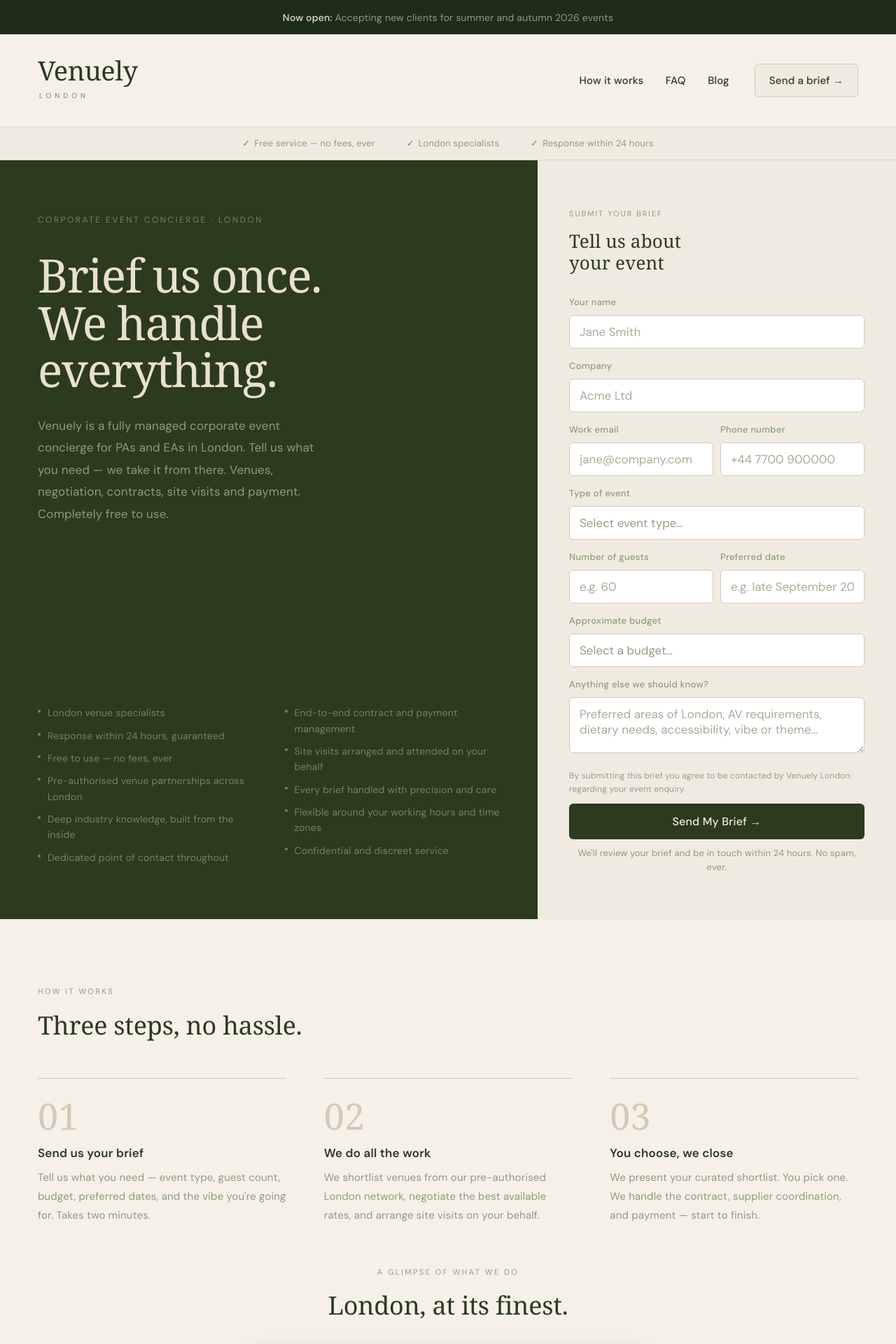
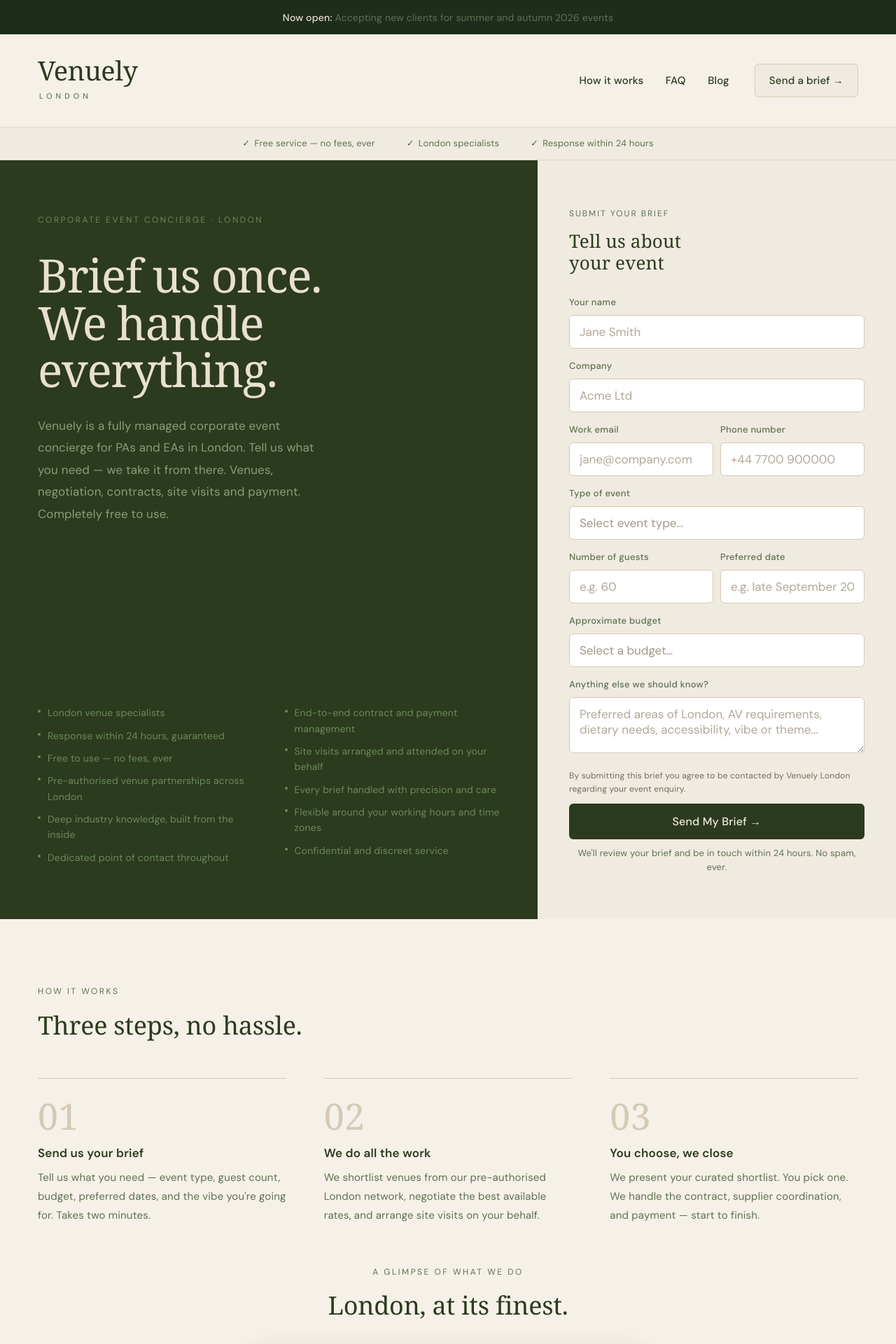
Before and after one commit to venuelylondon/Venuely, a React (Vite) app: page / in a window 1280 px wide. Shown: the top 1920 px of the page at 70% size. Built offline with nearby package versions, Linux system fonts and the light colour scheme; grey boxes are pictures that could not be loaded.

Commit message:
Improve text contrast on light backgrounds and bump smallest sizes

```diff
--- a/src/BlogPage.jsx
+++ b/src/BlogPage.jsx
@@ -167,7 +167,7 @@
             onMouseEnter={e => e.currentTarget.style.boxShadow = '0 4px 20px rgba(0,0,0,0.08)'}
             onMouseLeave={e => e.currentTarget.style.boxShadow = 'none'}
           >
-            <div style={{ display: 'flex', gap: 12, marginBottom: '0.75rem', color: '#9CA3AF', fontSize: 14 }}>
+            <div style={{ display: 'flex', gap: 12, marginBottom: '0.75rem', color: '#6B7280', fontSize: 14 }}>
               <span>{post.date}</span>
               <span>·</span>
               <span>{post.readTime}</span>
@@ -232,7 +232,7 @@
       >
         ← Back to blog
       </button>
-      <div style={{ display: 'flex', gap: 12, color: '#9CA3AF', fontSize: 14, marginBottom: '1rem' }}>
+      <div style={{ display: 'flex', gap: 12, color: '#6B7280', fontSize: 14, marginBottom: '1rem' }}>
         <span>{post.date}</span><span>·</span><span>{post.readTime}</span>
       </div>
       <h1 style={{ fontSize: 32, fontWeight: 700, color: '#111827', lineHeight: 1.3, marginBottom: '1.5rem' }}>{post.title}</h1>
--- a/src/VenuelyLanding.jsx
+++ b/src/VenuelyLanding.jsx
@@ -163,7 +163,7 @@
   const labelStyle = {
     display: "block",
     fontSize: 13,
-    color: "#8a9e7a",
+    color: "#5e7150",
     fontWeight: 500,
     letterSpacing: "0.3px",
     marginBottom: 5,
@@ -219,7 +219,7 @@
 
       {/* Announcement banner */}
       <div className="vly-banner" style={{ background: "#1e2d1a", textAlign: "center" }}>
-        <span style={{ fontSize: 14, color: "#8a9e7a" }}>
+        <span style={{ fontSize: 14, color: "#5e7150" }}>
           <span style={{ color: "#e8e0d0", fontWeight: 500 }}>Now open: </span>
           Accepting new clients for summer and autumn 2026 events
         </span>
@@ -229,7 +229,7 @@
       <nav className="vly-nav" style={{ display: "flex", justifyContent: "space-between", alignItems: "center", background: "#f5f0e8", borderBottom: "1px solid #e0d8c8" }}>
         <Link to="/" style={{ ...fade(0), textDecoration: "none" }}>
           <div className="vly-logo" style={{ fontFamily: "Georgia, 'Times New Roman', serif", fontWeight: 300, color: "#2c3a1e", letterSpacing: "-0.5px", lineHeight: 1 }}>Venuely</div>
-          <div style={{ fontSize: 10, color: "#6b8a5a", letterSpacing: "5px", textTransform: "uppercase", marginTop: 5, paddingLeft: 2 }}>London</div>
+          <div style={{ fontSize: 11, color: "#4f6a3f", letterSpacing: "5px", textTransform: "uppercase", marginTop: 5, paddingLeft: 2 }}>London</div>
         </Link>
         <div className="vly-nav-right" style={{ display: "flex", alignItems: "center", gap: "2rem", ...fade(0.2) }}>
           <div className="vly-nav-links" style={{ display: "flex", alignItems: "center", gap: "1.75rem" }}>
@@ -251,8 +251,8 @@
       {/* Trust bar */}
       <div className="vly-trust-bar" style={{ background: "#f0ebe0", borderBottom: "1px solid #e0d8c8", display: "flex", justifyContent: "center", flexWrap: "wrap" }}>
         {["Free service — no fees, ever", "London specialists", "Response within 24 hours"].map((item, i) => (
-          <span key={i} style={{ color: "#8a9e7a", display: "flex", alignItems: "center", gap: 6 }}>
-            <span style={{ color: "#6b8a5a" }}>✓</span>
+          <span key={i} style={{ color: "#5e7150", display: "flex", alignItems: "center", gap: 6 }}>
+            <span style={{ color: "#4f6a3f" }}>✓</span>
             {item}
           </span>
         ))}
@@ -290,24 +290,24 @@
             <div style={fade(0.4)}>
               {/* Mobile-only hero copy */}
               <div className="vly-mobile-hero" style={{ marginBottom: "2rem" }}>
-                <p style={{ fontSize: 12, color: "#6b8a5a", letterSpacing: "2.5px", textTransform: "uppercase", marginBottom: "1rem" }}>Corporate event concierge · London</p>
+                <p style={{ fontSize: 12, color: "#4f6a3f", letterSpacing: "2.5px", textTransform: "uppercase", marginBottom: "1rem" }}>Corporate event concierge · London</p>
                 <h1 style={{ fontFamily: "Georgia, 'Times New Roman', serif", fontSize: 38, fontWeight: 300, color: "#2c3a1e", lineHeight: 1.05, letterSpacing: "-1px", marginBottom: "1rem" }}>
                   Brief us once.<br />We handle<br />everything.
                 </h1>
-                <p style={{ fontSize: 16, color: "#8a9e7a", lineHeight: 1.75, marginBottom: "1.25rem" }}>
+                <p style={{ fontSize: 16, color: "#5e7150", lineHeight: 1.75, marginBottom: "1.25rem" }}>
                   Venuely is a fully managed corporate event concierge for PAs and EAs. Free to use. Every brief answered within 24 hours.
                 </p>
                 <div style={{ display: "flex", flexDirection: "column", gap: 7 }}>
                   {["Free service — no fees, ever", "Response within 24 hours, guaranteed", "Venues, contracts and payment handled for you"].map((b, i) => (
                     <div key={i} style={{ display: "flex", alignItems: "flex-start", gap: 8 }}>
-                      <span style={{ color: "#6b8a5a", fontSize: 14, marginTop: 1 }}>✓</span>
-                      <span style={{ fontSize: 14, color: "#8a9e7a", lineHeight: 1.5 }}>{b}</span>
+                      <span style={{ color: "#4f6a3f", fontSize: 14, marginTop: 1 }}>✓</span>
+                      <span style={{ fontSize: 14, color: "#5e7150", lineHeight: 1.5 }}>{b}</span>
                     </div>
                   ))}
                 </div>
               </div>
 
-              <p style={{ fontSize: 11, color: "#8a9e7a", letterSpacing: "2px", textTransform: "uppercase", marginBottom: "0.6rem" }}>Submit your brief</p>
+              <p style={{ fontSize: 12, color: "#5e7150", letterSpacing: "2px", textTransform: "uppercase", marginBottom: "0.6rem" }}>Submit your brief</p>
               <p style={{ fontFamily: "Georgia, serif", fontSize: 26, color: "#2c3a1e", marginBottom: "1.5rem", fontWeight: 400, lineHeight: 1.2 }}>Tell us about<br />your event</p>
 
               {/* Name */}
@@ -404,7 +404,7 @@
               </div>
 
               {/* Consent */}
-              <p style={{ fontSize: 12, color: "#9a9a8a", marginBottom: 10, lineHeight: 1.6 }}>
+              <p style={{ fontSize: 12, color: "#6f6e5c", marginBottom: 10, lineHeight: 1.6 }}>
                 By submitting this brief you agree to be contacted by Venuely London regarding your event enquiry.
               </p>
 
@@ -419,7 +419,7 @@
               </button>
 
               {/* Reassurance */}
-              <p style={{ fontSize: 13, color: "#8a9e7a", marginTop: 10, lineHeight: 1.6, textAlign: "center" }}>
+              <p style={{ fontSize: 13, color: "#5e7150", marginTop: 10, lineHeight: 1.6, textAlign: "center" }}>
                 We'll review your brief and be in touch within 24 hours. No spam, ever.
               </p>
             </div>
@@ -431,7 +431,7 @@
                 </svg>
               </div>
               <p style={{ fontFamily: "Georgia, serif", fontSize: 26, color: "#2c3a1e", marginBottom: "0.75rem", fontWeight: 300 }}>Brief received.</p>
-              <p style={{ fontSize: 15, color: "#8a9e7a", lineHeight: 1.8, maxWidth: 280, margin: "0 auto" }}>Thank you — we'll review your brief and be in touch within 24 hours.</p>
+              <p style={{ fontSize: 15, color: "#5e7150", lineHeight: 1.8, maxWidth: 280, margin: "0 auto" }}>Thank you — we'll review your brief and be in touch within 24 hours.</p>
             </div>
           )}
         </div>
@@ -439,7 +439,7 @@
 
       {/* How it works + sections below hero */}
       <div className="vly-how" style={{ background: "#f5f0e8" }}>
-        <p style={{ fontSize: 11, color: "#8a9e7a", letterSpacing: "2.5px", textTransform: "uppercase", marginBottom: "0.75rem" }}>How it works</p>
+        <p style={{ fontSize: 12, color: "#5e7150", letterSpacing: "2.5px", textTransform: "uppercase", marginBottom: "0.75rem" }}>How it works</p>
         <h2 style={{ fontFamily: "Georgia, serif", fontWeight: 300, color: "#2c3a1e", lineHeight: 1.2, marginBottom: "3rem" }} className="vly-section-heading">Three steps, no hassle.</h2>
 
         <div className="vly-steps" style={{ marginBottom: "3rem" }}>
@@ -463,14 +463,14 @@
             <div key={step.num} style={{ borderTop: "1px solid #d4c9b5", paddingTop: "1.5rem" }} {...h}>
               <div style={{ fontFamily: "Georgia, serif", fontSize: 52, fontWeight: 300, color: "#d4c9b5", lineHeight: 1, marginBottom: "0.75rem" }}>{step.num}</div>
               <div style={{ fontSize: 17, fontWeight: 600, color: "#2c3a1e", marginBottom: "0.5rem" }}>{step.title}</div>
-              <div style={{ fontSize: 15, color: "#8a9e7a", lineHeight: 1.8 }}>{step.desc}</div>
+              <div style={{ fontSize: 15, color: "#5e7150", lineHeight: 1.8 }}>{step.desc}</div>
             </div>
           ))}
         </div>
 
         {/* Video showcase section */}
         <div className="vly-video-section" style={{ marginBottom: "3rem" }}>
-          <p style={{ fontSize: 11, color: "#8a9e7a", letterSpacing: "2.5px", textTransform: "uppercase", marginBottom: "0.75rem", textAlign: "center" }}>A glimpse of what we do</p>
+          <p style={{ fontSize: 12, color: "#5e7150", letterSpacing: "2.5px", textTransform: "uppercase", marginBottom: "0.75rem", textAlign: "center" }}>A glimpse of what we do</p>
           <h2 style={{ fontFamily: "Georgia, serif", fontWeight: 300, color: "#2c3a1e", lineHeight: 1.2, marginBottom: "2rem", textAlign: "center" }} className="vly-section-heading">London, at its finest.</h2>
           <div className="vly-video-frame" style={{ position: "relative", margin: "0 auto", borderRadius: 12, overflow: "hidden", border: "1px solid #e0d8c8", background: "#2c3a1e", maxWidth: 560 }}>
             <video
@@ -489,7 +489,7 @@
 
         {/* What to expect timeline */}
         <div style={{ background: "#f0ebe0", borderRadius: 12, border: "1px solid #e0d8c8", marginBottom: "3rem" }} className="vly-timeline-card">
-          <p style={{ fontSize: 11, color: "#8a9e7a", letterSpacing: "2.5px", textTransform: "uppercase", marginBottom: "1.5rem" }}>What to expect after you submit</p>
+          <p style={{ fontSize: 12, color: "#5e7150", letterSpacing: "2.5px", textTransform: "uppercase", marginBottom: "1.5rem" }}>What to expect after you submit</p>
           <div className="vly-timeline-grid">
             {[
               { time: "Within 24 hrs", desc: "We review your brief and confirm receipt with a personal response" },
@@ -499,7 +499,7 @@
             ].map((item, i) => (
               <div key={i}>
                 <div style={{ fontSize: 12, fontWeight: 600, color: "#2c3a1e", marginBottom: 6, paddingBottom: 6, borderBottom: "2px solid #d4c9b5" }}>{item.time}</div>
-                <div style={{ fontSize: 14, color: "#8a9e7a", lineHeight: 1.7 }}>{item.desc}</div>
+                <div style={{ fontSize: 14, color: "#5e7150", lineHeight: 1.7 }}>{item.desc}</div>
               </div>
             ))}
           </div>
@@ -507,7 +507,7 @@
 
         {/* Why Venuely */}
         <div style={{ background: "#2c3a1e", borderRadius: 12, marginBottom: "3rem" }} className="vly-why-card">
-          <p style={{ fontSize: 11, color: "#6b8a5a", letterSpacing: "2.5px", textTransform: "uppercase", marginBottom: "0.75rem" }}>Why choose Venuely</p>
+          <p style={{ fontSize: 12, color: "#6b8a5a", letterSpacing: "2.5px", textTransform: "uppercase", marginBottom: "0.75rem" }}>Why choose Venuely</p>
           <h2 style={{ fontFamily: "Georgia, serif", color: "#e8e0d0", fontWeight: 300, lineHeight: 1.2, marginBottom: "2rem" }} className="vly-section-heading">Why PAs and EAs choose Venuely</h2>
 
           {/* Proof point bar */}
@@ -546,9 +546,9 @@
 
         {/* FAQ Section */}
         <div className="vly-faq-section" style={{ marginBottom: "3rem" }}>
-          <p style={{ fontSize: 11, color: "#8a9e7a", letterSpacing: "2.5px", textTransform: "uppercase", marginBottom: "0.75rem" }}>FAQ</p>
+          <p style={{ fontSize: 12, color: "#5e7150", letterSpacing: "2.5px", textTransform: "uppercase", marginBottom: "0.75rem" }}>FAQ</p>
           <h2 style={{ fontFamily: "Georgia, serif", fontWeight: 300, color: "#2c3a1e", lineHeight: 1.2, marginBottom: "0.5rem" }} className="vly-section-heading">Frequently asked questions</h2>
-          <p style={{ fontSize: 16, color: "#8a9e7a", marginBottom: "2.5rem" }}>Everything you need to know about working with Venuely.</p>
+          <p style={{ fontSize: 16, color: "#5e7150", marginBottom: "2.5rem" }}>Everything you need to know about working with Venuely.</p>
           <div style={{ borderTop: "1px solid #d4c9b5" }}>
             {faqs.map((item, i) => (
               <div key={i} style={{ borderBottom: "1px solid #d4c9b5" }}>
@@ -583,7 +583,7 @@
                   </svg>
                 </button>
                 {openFaq === i && (
-                  <div style={{ paddingBottom: "1.25rem", color: "#8a9e7a", lineHeight: 1.8, fontSize: 16 }}>
+                  <div style={{ paddingBottom: "1.25rem", color: "#5e7150", lineHeight: 1.8, fontSize: 16 }}>
                     {item.a}
                   </div>
                 )}
@@ -594,7 +594,7 @@
 
         {/* Book a call CTA */}
         <div className="vly-cta-card" style={{ background: "#2c3a1e", borderRadius: 12, marginBottom: "1.5rem", textAlign: "center" }}>
-          <p style={{ fontSize: 11, color: "#6b8a5a", letterSpacing: "2px", textTransform: "uppercase", marginBottom: "0.75rem" }}>Prefer to talk it through?</p>
+          <p style={{ fontSize: 12, color: "#6b8a5a", letterSpacing: "2px", textTransform: "uppercase", marginBottom: "0.75rem" }}>Prefer to talk it through?</p>
           <h2 className="vly-cta-heading" style={{ fontFamily: "Georgia, serif", color: "#e8e0d0", fontWeight: 300, marginBottom: "0.75rem", lineHeight: 1.2 }}>Book a free 20-minute call</h2>
           <p style={{ fontSize: 16, color: "#8a9e7a", maxWidth: 480, margin: "0 auto 1.75rem", lineHeight: 1.8 }}>Not sure where to start? Talk to someone who knows London's venue scene inside out. We'll help you shape your brief and find the right fit — no pressure, no obligation.</p>
           <a href="mailto:hello@venuely.london?subject=Book a call with Venuely" className="vly-cta-btn" style={{ background: "#8a9e7a", color: "#2c3a1e", fontFamily: "'DM Sans', sans-serif", fontSize: 16, fontWeight: 600, borderRadius: 6, textDecoration: "none" }} {...h}>
@@ -628,7 +628,7 @@
         {/* Logo lockup */}
         <div className="vly-footer-logo" style={{ display: "inline-block", textAlign: "center" }}>
           <div style={{ fontFamily: "Georgia, 'Times New Roman', serif", fontSize: 30, fontWeight: 300, color: "#e8e0d0", lineHeight: 1, letterSpacing: "-0.5px" }}>Venuely</div>
-          <div style={{ fontSize: 11, color: "#a8bc98", letterSpacing: "6px", textTransform: "uppercase", marginTop: 6, paddingLeft: 6 }}>London</div>
+          <div style={{ fontSize: 12, color: "#a8bc98", letterSpacing: "6px", textTransform: "uppercase", marginTop: 6, paddingLeft: 6 }}>London</div>
         </div>
 
         <p style={{ fontSize: 15, color: "#8a9e7a", marginTop: "1.25rem", lineHeight: 1.7, maxWidth: 360, marginLeft: "auto", marginRight: "auto" }}>
```
Also changed, not shown: src/FAQPage.jsx (+4 -4 lines), src/HowItWorksPage.jsx (+6 -6 lines).
